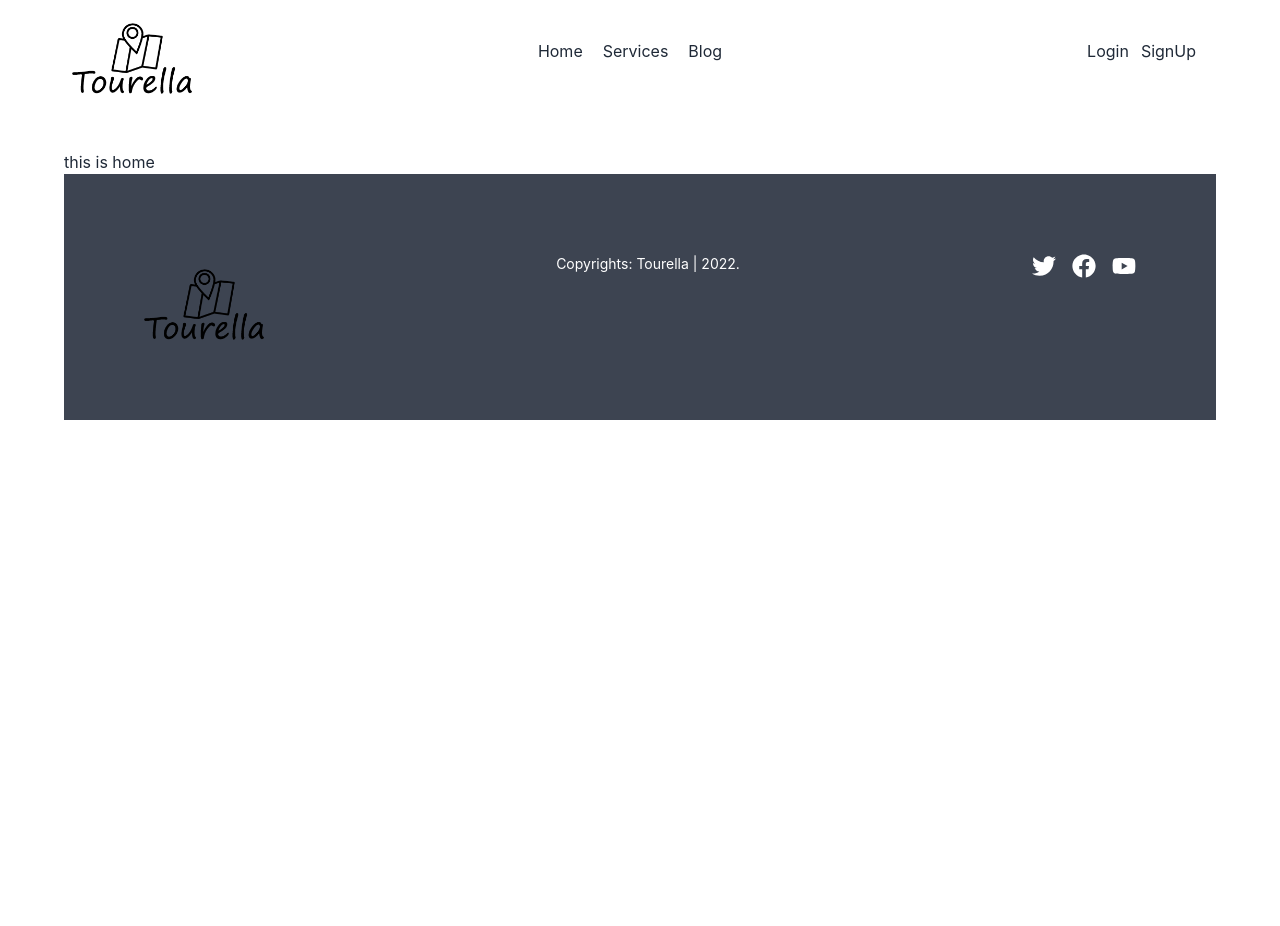
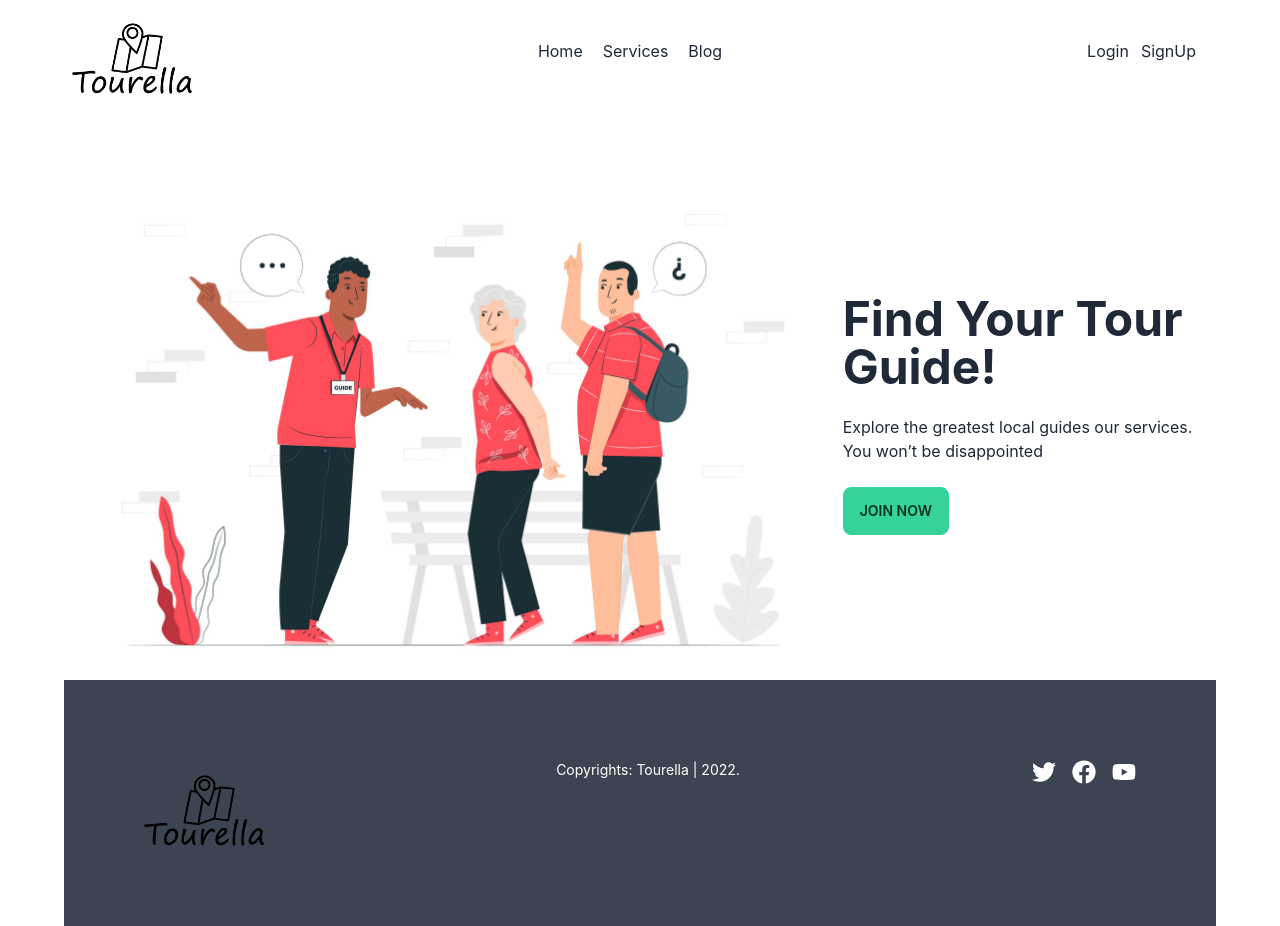
Before and after one commit to risaadodx/service-review-client-side, a React (Create React App) app: page / in a window 1280 px wide. Before the commit the page ends 800 px from the top, so only its background shows below. Built offline with nearby package versions, Linux system fonts and the light colour scheme.

Commit message:
banner added

```diff
--- /dev/null
+++ b/src/Pages/Home/Banner/Banner.js
@@ -0,0 +1,29 @@
+import React from "react";
+import { Link } from "react-router-dom";
+import img from "../../../assets/images/guide.jpg";
+
+const Banner = () => {
+  return (
+    <div>
+      <div className="hero">
+        <div className="hero-content flex-col lg:flex-row">
+          <img src={img} className="w-2/3 rounded-lg " />
+          <div>
+            <h1 className="text-5xl font-bold">Find Your Tour Guide!</h1>
+            <p className="py-6">
+              Explore the greatest local guides our services. You won’t be
+              disappointed
+            </p>
+            <Link>
+              <button className="btn btn-success hover:btn-accent">
+                Join Now
+              </button>
+            </Link>
+          </div>
+        </div>
+      </div>
+    </div>
+  );
+};
+
+export default Banner;
--- a/src/Pages/Home/Home.js
+++ b/src/Pages/Home/Home.js
@@ -1,7 +1,12 @@
 import React from "react";
+import Banner from "./Banner/Banner";
 
 const Home = () => {
-  return <div>this is home</div>;
+  return (
+    <div>
+      <Banner></Banner>
+    </div>
+  );
 };
 
 export default Home;
```
Also changed, not shown: src/assets/images/guide.jpg (added).
